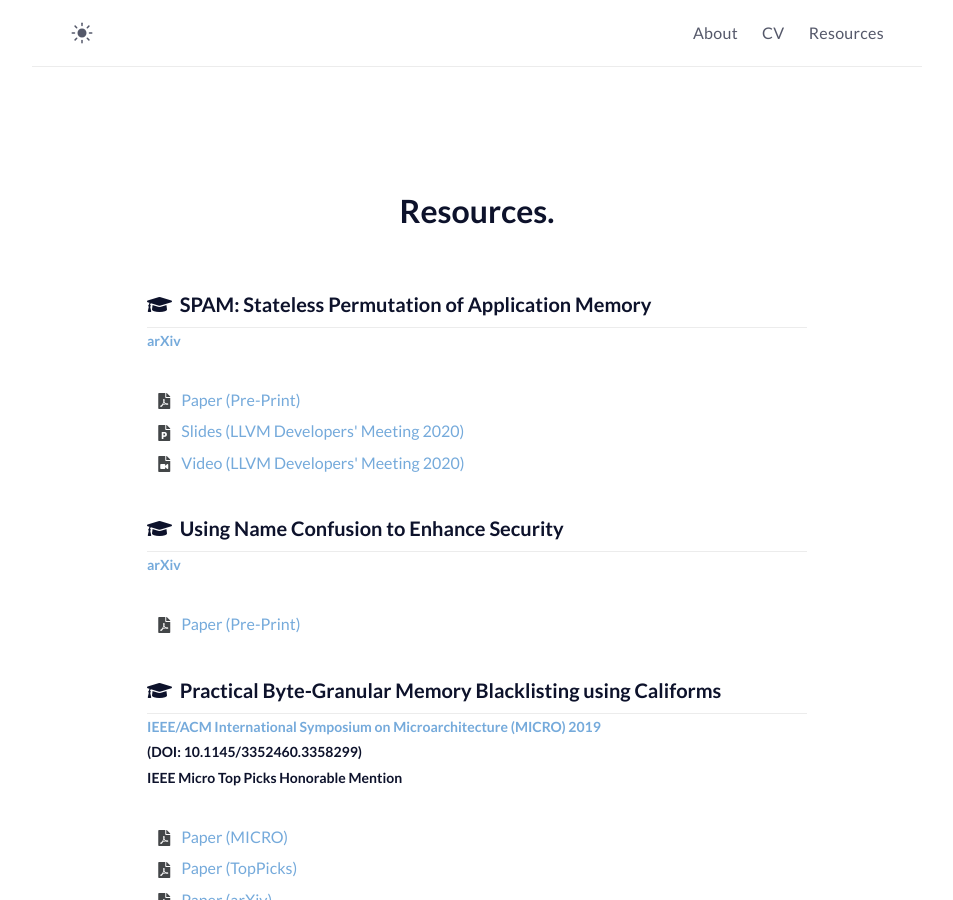
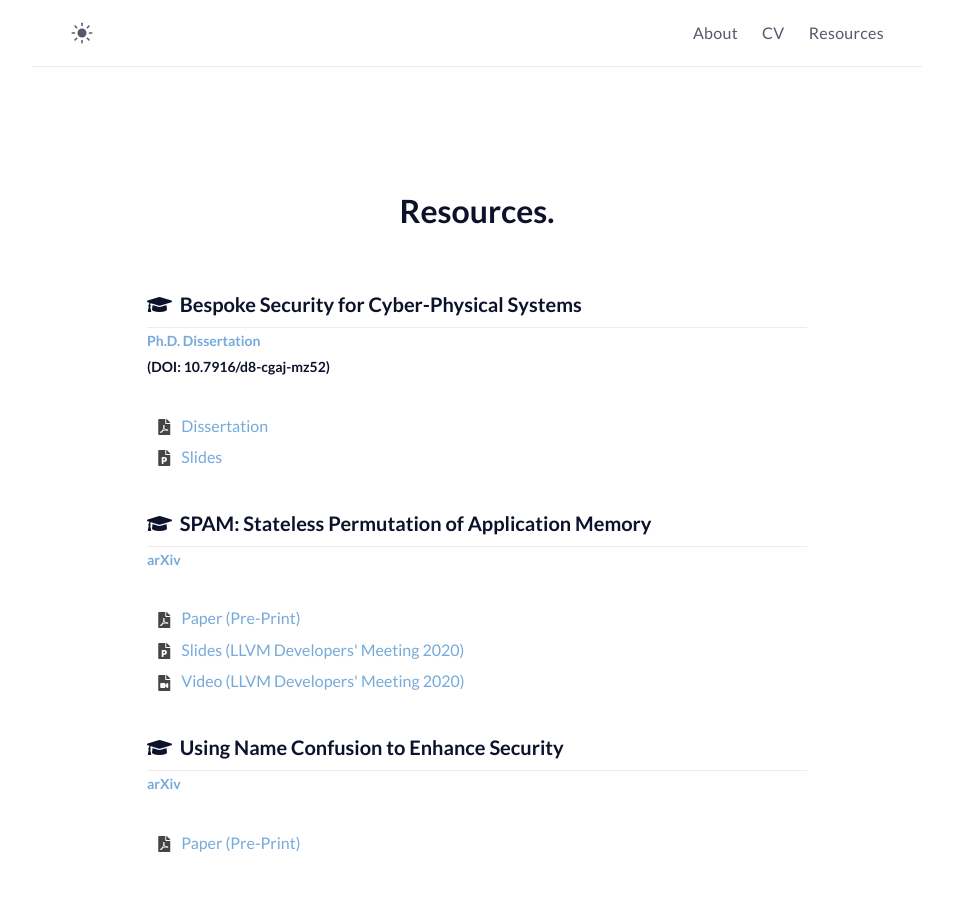
Before and after one commit to mayanez/mayanez.github.io, a Jekyll site: the page built from resources.html, in a window 1280 px wide and 900 px high. Shown: the whole window, without its empty margins (163-1116 px from the left). Built offline with Jekyll 4.4.1, drawn with Linux system fonts in a browser that asks for light colours.

Commit message:
Update with Dissertation

```diff
--- a/_config.yml
+++ b/_config.yml
@@ -29,6 +29,7 @@ permalink: /:title/
 
 simhaurl: http://www.cs.columbia.edu/~simha/
 castlurl: http://castl.cs.columbia.edu
+cvurl: /files/cv.pdf
 
 # Markdown settings
 markdown: kramdown
--- a/_data/resources.yml
+++ b/_data/resources.yml
@@ -1,3 +1,15 @@
+- publication:
+    title: Bespoke Security for Cyber-Physical Systems
+    venue: Ph.D. Dissertation
+    doi: 10.7916/d8-cgaj-mz52
+    files:
+      - pdf:
+          name: Dissertation
+          url: "https://academiccommons.columbia.edu/doi/10.7916/d8-cgaj-mz52"
+      - ppt:
+          name: Slides
+          url: "/files/Bespoke_Security_for_Cyber_Physical_Systems_Slides.pdf"
+
 - publication:
     title: "SPAM: Stateless Permutation of Application Memory"
     venue: arXiv
```
Also changed, not shown: index.md (+1 -1 lines), 1 other file.
